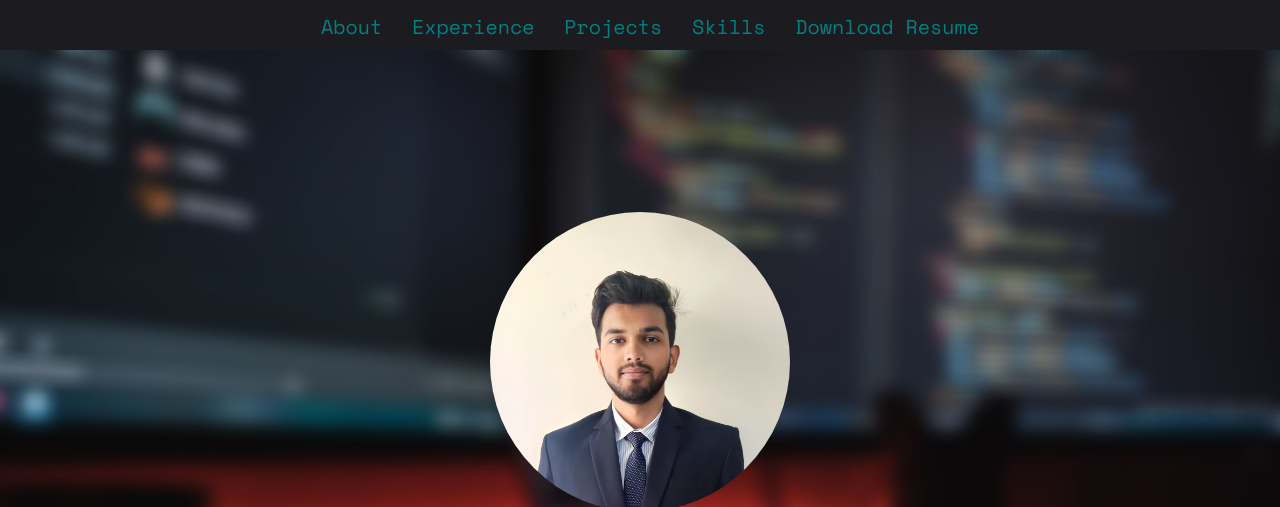
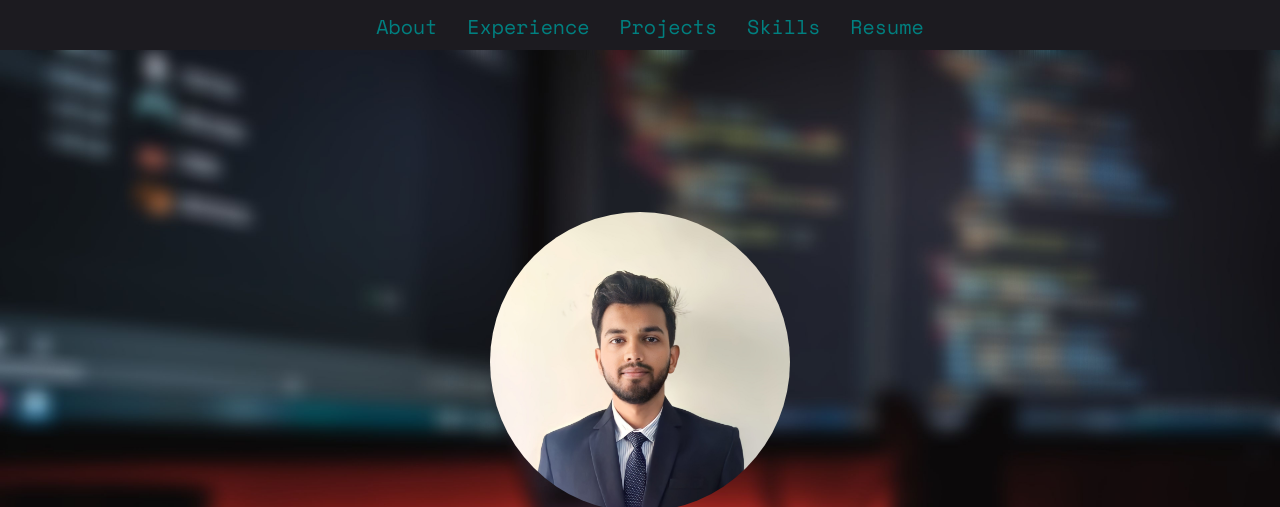
Before and after one commit to AdityaP7649/PortfolioWebsite, a plain HTML site: page index.html in a window 1280 px wide. Shown: the top 507 px of the page. Drawn offline with nearby package versions, Linux system fonts and the light colour scheme.

Commit message:
updated resume

```diff
--- a/index.html
+++ b/index.html
@@ -23,7 +23,7 @@
     			<li class="lii"><a href="#experience">Experience</a></li>
 				<li class="lii"><a href="#projects">Projects</a></li>
 				<li class="lii"><a href="#skills">Skills</a></li>
-				<li class="lii"><a href="#resume">Download Resume</a></li>
+				<li class="lii"><a href="#resume">Resume</a></li>
 			</ul>
 		</div>
 	<header id="fh5co-header" class="fh5co-cover js-fullheight" role="banner" style="background-image:url(images/Cover.jpg);" data-stellar-background-ratio="0.5">
@@ -363,7 +363,7 @@
 					<div class="col-md-8 col-md-offset-2 text-center fh5co-heading" id="resume">
 						<h2>Download Resume</h2>
 						<p></p>
-						<p><a href="https://drive.google.com/file/d/1vzHB36HryF7tj5IfLMmUiCWBB7rHUWj1/view?usp=sharing" target=”_blank” class="btn btn-default btn-lg btn:hover btn-primaryy ">Download</a></p>
+						<p><a href="https://drive.google.com/file/d/1Z3Jw6GLhuwd48idRqKZw-Q803HD49WB2/view?usp=sharing" target=”_blank” class="btn btn-default btn-lg btn:hover btn-primaryy ">Download</a></p>
 					</div>
 				</div>
 			</div>
```
